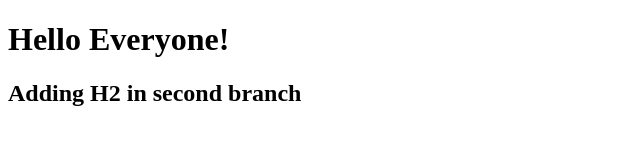
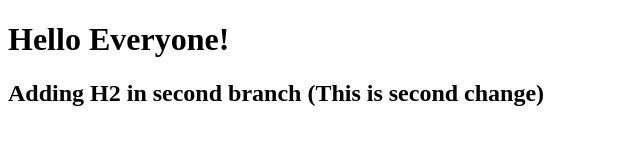
Before and after one commit to zaaves/Practice-Github, a plain HTML site: page index.html in a window 1280 px wide. Shown: the whole page, without its empty margins (0-640 px from the left). Drawn offline with Linux system fonts and the light colour scheme.

Commit message:
this is second change

```diff
--- a/index.html
+++ b/index.html
@@ -8,6 +8,6 @@
 </head>
 <body>
     <h1>Hello Everyone!</h1>
-    <h2>Adding H2 in second branch</h2>
+    <h2>Adding H2 in second branch (This is second change)</h2>
 </body>
 </html>
```
